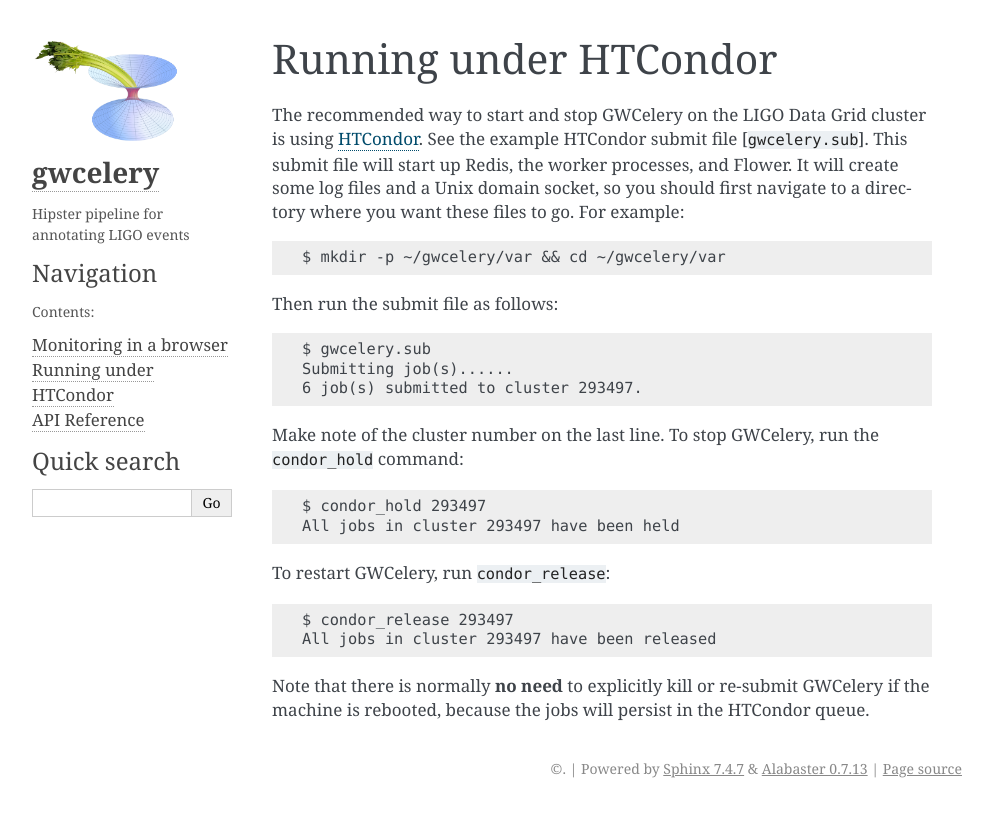
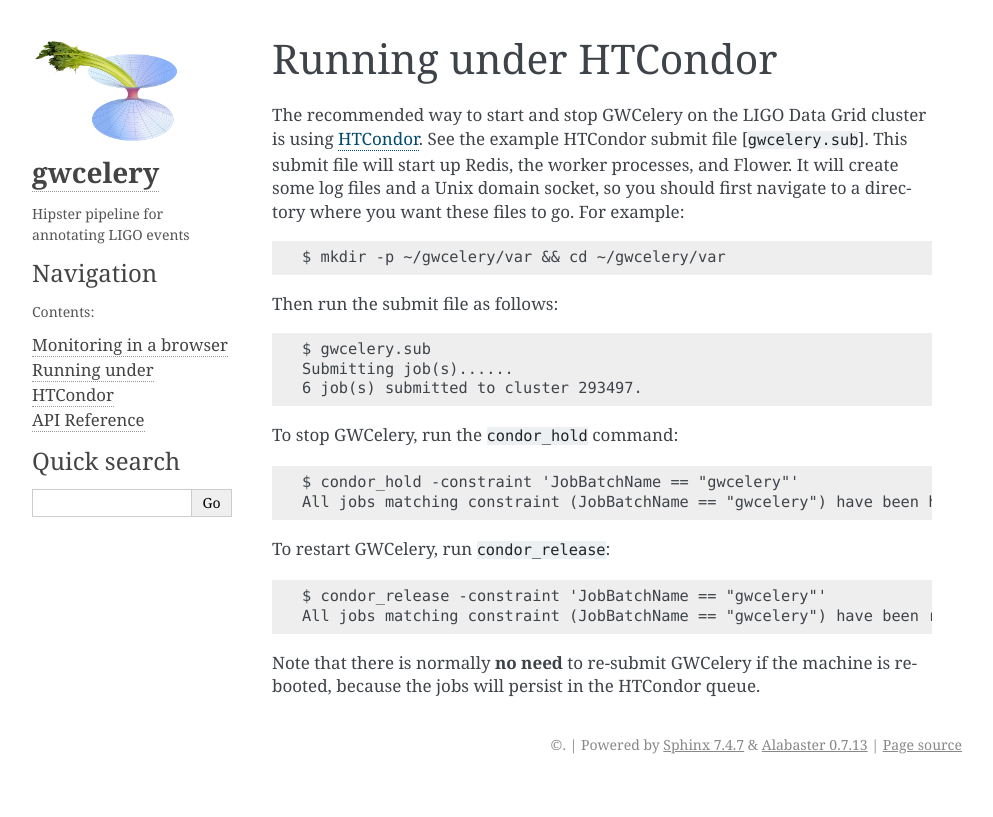
Before and after one commit to lpsinger/gwcelery, a Sphinx documentation site: the page built from doc/htcondor.md, in a window 1280 px wide. Shown: the top 817 px of the page, without its empty margins (148-1141 px from the left). Built offline with Sphinx 7.4.7, drawn with Linux system fonts in a browser that asks for light colours.

Commit message:
Simplify condor commands

```diff
--- a/doc/htcondor.md
+++ b/doc/htcondor.md
@@ -14,20 +14,18 @@
 	Submitting job(s)......
 	6 job(s) submitted to cluster 293497.
 
-Make note of the cluster number on the last line. To stop GWCelery, run the
-`condor_hold` command:
+To stop GWCelery, run the `condor_hold` command:
 
-	$ condor_hold 293497
-	All jobs in cluster 293497 have been held
+	$ condor_hold -constraint 'JobBatchName == "gwcelery"'
+	All jobs matching constraint (JobBatchName == "gwcelery") have been held
 
 To restart GWCelery, run `condor_release`:
 
-	$ condor_release 293497
-	All jobs in cluster 293497 have been released
+	$ condor_release -constraint 'JobBatchName == "gwcelery"'
+	All jobs matching constraint (JobBatchName == "gwcelery") have been released
 
-Note that there is normally **no need** to explicitly kill or re-submit
-GWCelery if the machine is rebooted, because the jobs will persist in the
-HTCondor queue.
+Note that there is normally **no need** to re-submit GWCelery if the machine is
+rebooted, because the jobs will persist in the HTCondor queue.
 
 [HTCondor]: https://research.cs.wisc.edu/htcondor/
 [`etc/gwcelery.sub`]: https://git.ligo.org/emfollow/gwcelery/blob/master/etc/gwcelery.sub
```
